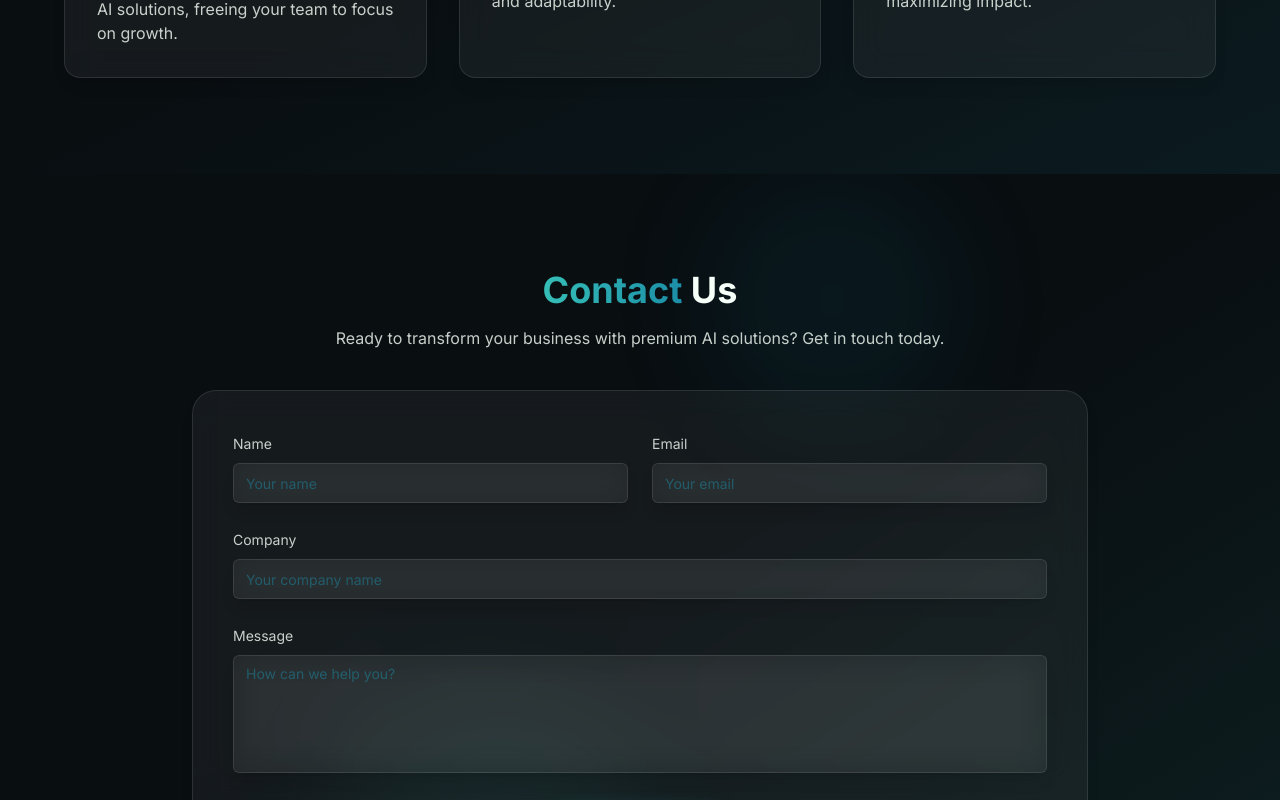
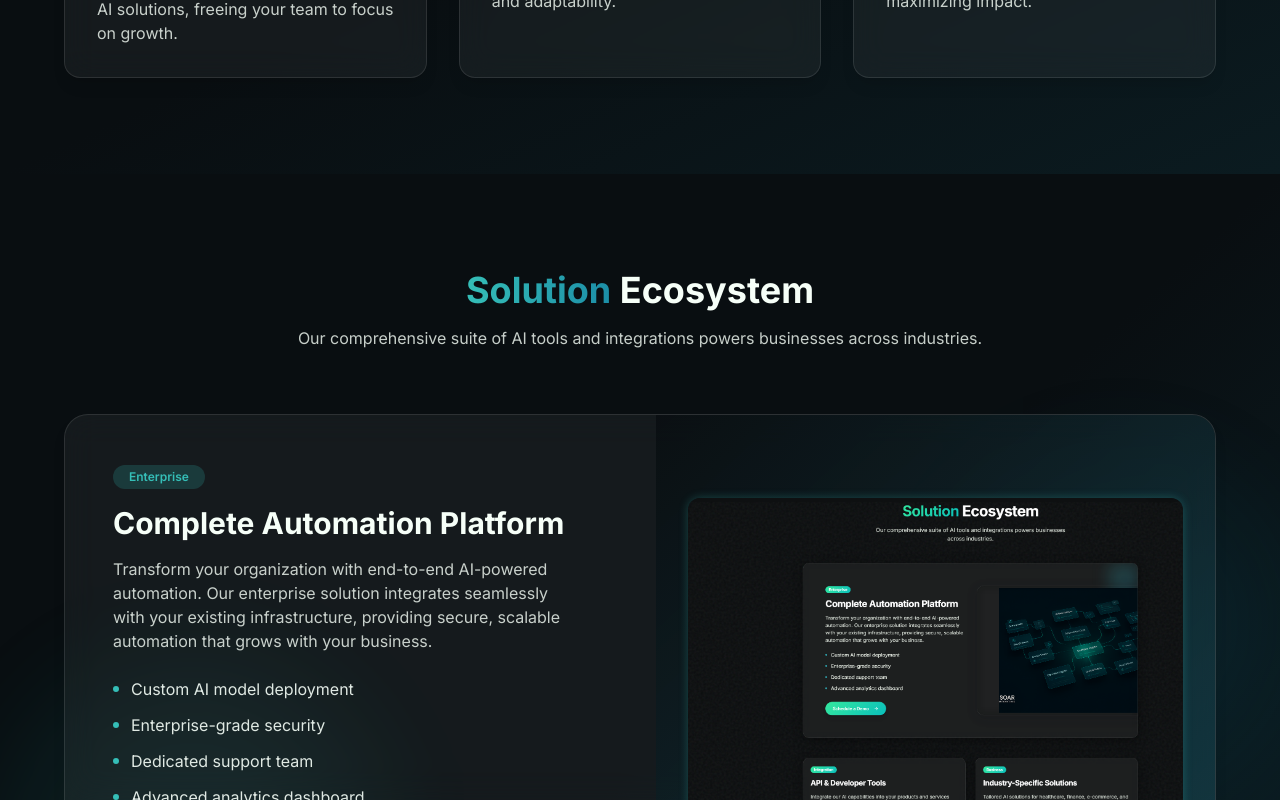
Before and after one commit to joshburtonza/amalfi-ai-ascend, a React (Vite) app: page / in a window 1280 px wide. Shown: the part 2000-2800 px from the top of the page. Built offline with nearby package versions, Linux system fonts and the light colour scheme.

Commit message:
Add Solution Ecosystem section
Adds a new section to showcase AI solutions, maintaining the site's design consistency.

```diff
--- a/src/components/Navbar.tsx
+++ b/src/components/Navbar.tsx
@@ -87,6 +87,7 @@ const NavLinks: React.FC<NavLinksProps> = ({ mobile = false, setIsMobileMenuOpen
     { label: 'Home', href: '#home' },
     { label: 'About', href: '#about' },
     { label: 'Features', href: '#features' },
+    { label: 'Solutions', href: '#solutions' },
     { label: 'Contact', href: '#contact' },
   ];
 
--- /dev/null
+++ b/src/components/SolutionEcosystem.tsx
@@ -0,0 +1,152 @@
+
+import React from 'react';
+import { Button } from '@/components/ui/button';
+import { Card, CardContent } from '@/components/ui/card';
+
+const SolutionEcosystem = () => {
+  const solutions = [
+    {
+      badge: 'Enterprise',
+      title: 'Complete Automation Platform',
+      description: 'Transform your organization with end-to-end AI-powered automation. Our enterprise solution integrates seamlessly with your existing infrastructure, providing secure, scalable automation that grows with your business.',
+      features: [
+        'Custom AI model deployment',
+        'Enterprise-grade security',
+        'Dedicated support team',
+        'Advanced analytics dashboard'
+      ],
+      cta: {
+        text: 'Schedule a Demo',
+        href: '#contact'
+      },
+      imagePosition: 'right'
+    },
+    {
+      badge: 'Integration',
+      title: 'API & Developer Tools',
+      description: 'Integrate our AI capabilities into your products and services with our comprehensive API and developer toolkit.',
+      features: [],
+      cta: {
+        text: 'View Documentation',
+        href: '#'
+      },
+      imagePosition: 'none'
+    },
+    {
+      badge: 'Business',
+      title: 'Industry-Specific Solutions',
+      description: 'Tailored AI solutions for healthcare, finance, e-commerce, and more, designed to address industry-specific challenges.',
+      features: [],
+      cta: {
+        text: 'Explore Industries',
+        href: '#'
+      },
+      imagePosition: 'none'
+    }
+  ];
+
+  return (
+    <section id="solutions" className="py-24 relative overflow-hidden">
+      {/* Background Gradient */}
+      <div className="absolute inset-0 bg-gradient-to-br from-amalfi-black via-amalfi-black to-amalfi-teal/20 z-0"></div>
+
+      {/* Glow Effects */}
+      <div className="absolute top-1/4 right-0 w-80 h-80 bg-amalfi-teal/10 rounded-full blur-3xl animate-glow-pulse"></div>
+      <div className="absolute bottom-1/4 left-0 w-96 h-96 bg-amalfi-emerald/10 rounded-full blur-3xl animate-glow-pulse" style={{ animationDelay: '1s' }}></div>
+
+      <div className="max-container relative z-10">
+        <div className="text-center mb-16">
+          <h2 className="text-3xl md:text-4xl font-bold mb-4">
+            <span className="text-gradient">Solution</span> Ecosystem
+          </h2>
+          <p className="text-amalfi-white/80 max-w-3xl mx-auto">
+            Our comprehensive suite of AI tools and integrations powers businesses across industries.
+          </p>
+        </div>
+
+        <div className="space-y-12">
+          {/* Main Enterprise Solution Card */}
+          <div className="glassmorphic rounded-3xl overflow-hidden border border-amalfi-emerald/10 shadow-glow-sm">
+            <div className="grid grid-cols-1 lg:grid-cols-2 gap-8">
+              <div className="p-8 md:p-12">
+                <span className="inline-block px-4 py-1 rounded-full text-xs font-semibold bg-amalfi-emerald/20 text-amalfi-emerald mb-4">
+                  {solutions[0].badge}
+                </span>
+                <h3 className="text-2xl md:text-3xl font-bold mb-4 text-amalfi-white">
+                  {solutions[0].title}
+                </h3>
+                <p className="text-amalfi-white/80 mb-6">
+                  {solutions[0].description}
+                </p>
+
+                <ul className="space-y-3 mb-8">
+                  {solutions[0].features.map((feature, index) => (
+                    <li key={index} className="flex items-center text-amalfi-white/90">
+                      <span className="w-1.5 h-1.5 rounded-full bg-amalfi-emerald mr-3"></span>
+                      {feature}
+                    </li>
+                  ))}
+                </ul>
+
+                <Button
+                  className="btn-gradient text-amalfi-white inline-flex items-center gap-2 shadow-glow-sm hover:shadow-glow-md transition-all"
+                  asChild
+                >
+                  <a href={solutions[0].cta.href}>
+                    {solutions[0].cta.text}
+                    <svg width="16" height="16" viewBox="0 0 16 16" fill="none" xmlns="http://www.w3.org/2000/svg">
+                      <path d="M3.33337 8H12.6667" stroke="currentColor" strokeWidth="1.5" strokeLinecap="round" strokeLinejoin="round"/>
+                      <path d="M8 3.33331L12.6667 7.99998L8 12.6666" stroke="currentColor" strokeWidth="1.5" strokeLinecap="round" strokeLinejoin="round"/>
+                    </svg>
+                  </a>
+                </Button>
+              </div>
+              <div className="bg-amalfi-black/30 flex items-center justify-center p-8 relative overflow-hidden">
+                <div className="absolute inset-0 bg-gradient-to-br from-amalfi-black to-amalfi-teal/30 opacity-80"></div>
+                <img
+                  src="/lovable-uploads/72de146d-3fae-404a-b3be-acfba75767a7.png"
+                  alt="AI Automation Platform"
+                  className="relative z-10 max-w-full h-auto rounded-xl shadow-glow-sm"
+                />
+              </div>
+            </div>
+          </div>
+
+          {/* Secondary Solution Cards */}
+          <div className="grid grid-cols-1 md:grid-cols-2 gap-6">
+            {solutions.slice(1).map((solution, index) => (
+              <Card
+                key={index}
+                className="glassmorphic border border-amalfi-emerald/10 shadow-glow-sm hover:shadow-glow-md transition-all bg-transparent"
+              >
+                <CardContent className="p-8">
+                  <span className="inline-block px-4 py-1 rounded-full text-xs font-semibold bg-amalfi-emerald/20 text-amalfi-emerald mb-4">
+                    {solution.badge}
+                  </span>
+                  <h3 className="text-xl font-bold mb-3 text-amalfi-white">
+                    {solution.title}
+                  </h3>
+                  <p className="text-amalfi-white/80 mb-6">
+                    {solution.description}
+                  </p>
+
+                  <Button
+                    variant="outline"
+                    className="border border-amalfi-emerald/30 hover:border-amalfi-emerald/80 text-amalfi-white bg-transparent hover:bg-amalfi-emerald/10 transition-all"
+                    asChild
+                  >
+                    <a href={solution.cta.href}>
+                      {solution.cta.text}
+                    </a>
+                  </Button>
+                </CardContent>
+              </Card>
+            ))}
+          </div>
+        </div>
+      </div>
+    </section>
+  );
+};
+
+export default SolutionEcosystem;
--- a/src/pages/Index.tsx
+++ b/src/pages/Index.tsx
@@ -4,6 +4,7 @@ import Navbar from '../components/Navbar';
 import Hero from '../components/Hero';
 import About from '../components/About';
 import Features from '../components/Features';
+import SolutionEcosystem from '../components/SolutionEcosystem';
 import Contact from '../components/Contact';
 import Footer from '../components/Footer';
 
@@ -33,6 +34,7 @@ const Index = () => {
       <Hero />
       <About />
       <Features />
+      <SolutionEcosystem />
       <Contact />
       <Footer />
     </div>
```
Also changed, not shown: public/lovable-uploads/72de146d-3fae-404a-b3be-acfba75767a7.png (added).
